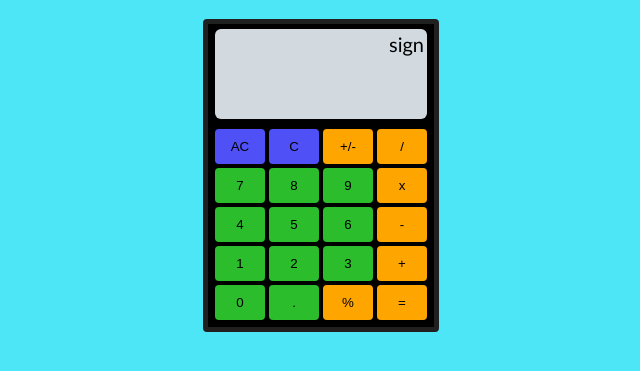
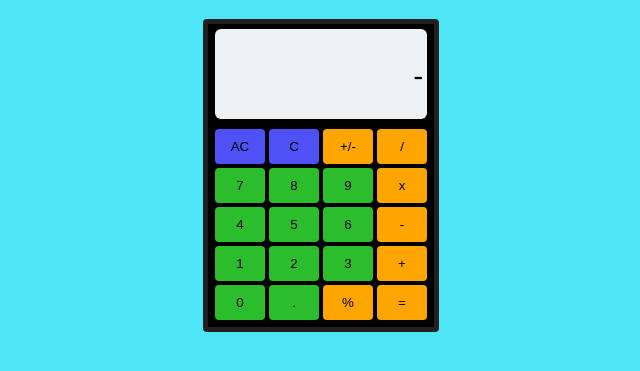
Before and after one commit to VikasMaurya07/Calc_Odin, a plain HTML site: page index.html in a window 1280 px wide. Both pictures are taken after a click on the button "+/-". Shown: the part 71-442 px from the top of the page, without its empty margins (319-959 px from the left). Drawn offline with Linux system fonts and the light colour scheme.

Commit message:
sign functionality added

```diff
--- a/script.js
+++ b/script.js
@@ -4,7 +4,7 @@ const controls = document.querySelectorAll('.con');
 const operators = document.querySelectorAll('.op');
 const numbers = document.querySelectorAll('.num');
 function display(string) {
-    if (lower_disp.textContent.trim().length < 8) {
+    if (lower_disp.textContent.trim().length < 13) {
         lower_disp.textContent += string;
     }
 }
@@ -12,29 +12,46 @@ function operate(string) {
 
 }
 function displayValue() {
+    lower_disp.textContent = '';
+    upper_disp.textContent = '';
     numbers.forEach(function (element) {
         element.addEventListener('click', function () {
             display(element.id);
         });
     })
     operators.forEach(function (element) {
+        if (element.id == 'sign') {
+            element.addEventListener('click', function () {
+                if (lower_disp.textContent.trim().length == 13 && lower_disp.textContent.startsWith('-')) {
+                    lower_disp.textContent = lower_disp.textContent.slice(1)
+                }
+                else if (lower_disp.textContent.trim().length <13) {
+                    lower_disp.textContent = lower_disp.textContent.startsWith('-') ? lower_disp.textContent.slice(1) : '-' + lower_disp.textContent;
+                }
+                else if(!(lower_disp.textContent.startsWith('-'))&&lower_disp.textContent.trim().length >= 13) {
+                    alert('Max char limit reached');
+                }
+            });
+        }
+        else {
             element.addEventListener('click', function () {
                 lower_disp.textContent += element.id;
                 upper_disp.textContent += lower_disp.textContent;
                 lower_disp.textContent = '';
             });
-    })
-    controls.forEach(function(element) {
-        if (element.id=='AC') {
+        }
+    });
+    controls.forEach(function (element) {
+        if (element.id == 'AC') {
             element.addEventListener('click', function () {
                 upper_disp.textContent = '';
                 lower_disp.textContent = '';
             })
         }
-        if (element.id=='C') {
+        if (element.id == 'C') {
             element.addEventListener('click', function () {
                 const lastIndex = lower_disp.textContent.length;
-                lower_disp.textContent = lower_disp.textContent.slice(0,lastIndex-1);
+                lower_disp.textContent = lower_disp.textContent.slice(0, lastIndex - 1);
             })
         }
     })
--- a/style.css
+++ b/style.css
@@ -45,21 +45,21 @@ button:active{
     height:  90px;
     border-radius: 6px;
     margin-bottom: 8px;
-    background-color: rgb(211, 218, 223);
+    background-color: rgb(238, 242, 244);
     padding: 3px;
 }
 #upper_display {
     display: flex;
     height: 25px;
-    font-size: 20px;
+    font-size: 15px;
     flex-direction: column;
     text-align: end;
 }
 #lower_display {
     display: flex;
-    font-size: 50px;
+    font-size: 30px;
     flex-direction: column;
-    text-align:end;
+    text-align:right;
 }
 .buttons {
     display: flex;
```
Lines whose indentation alone changed are shown as unchanged.
